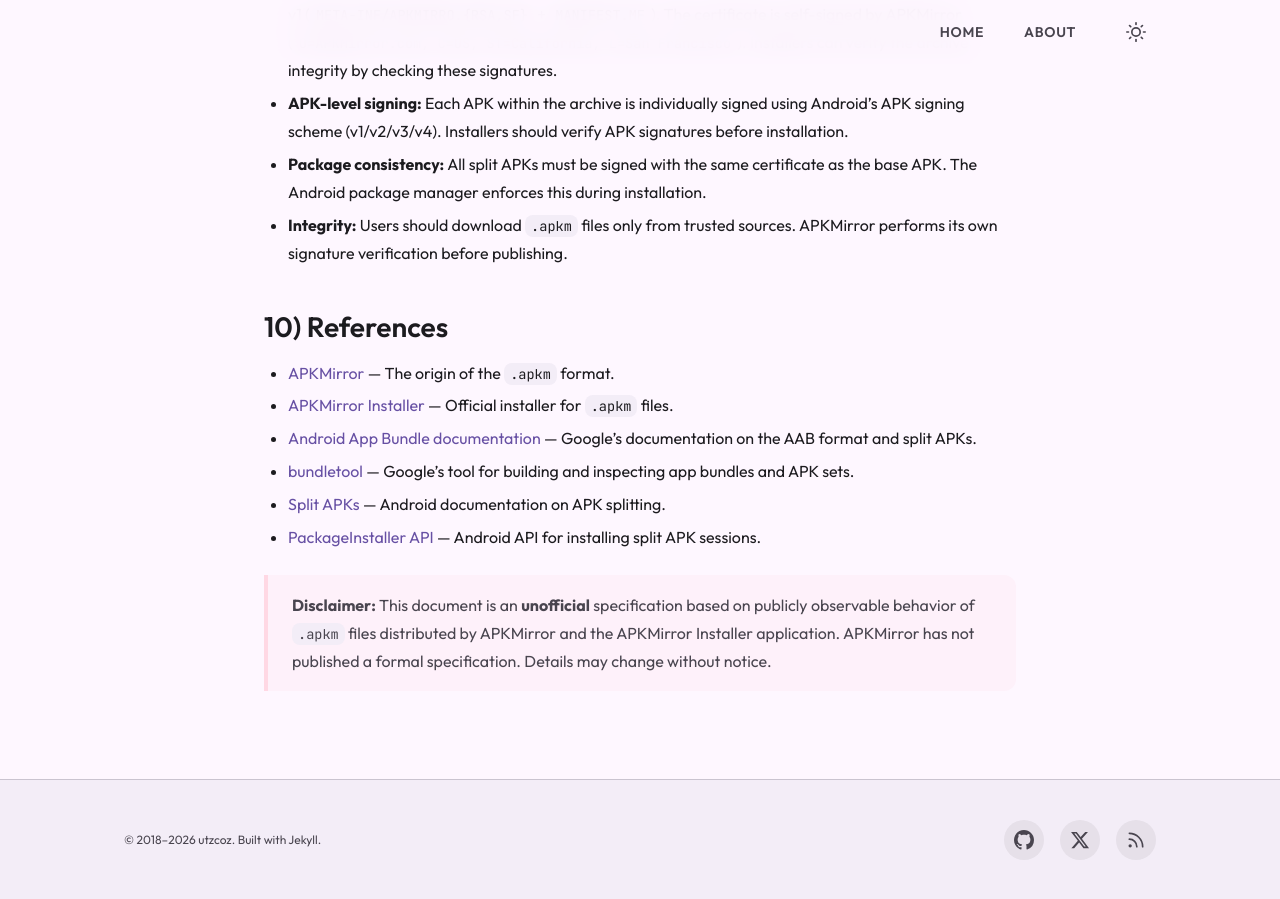
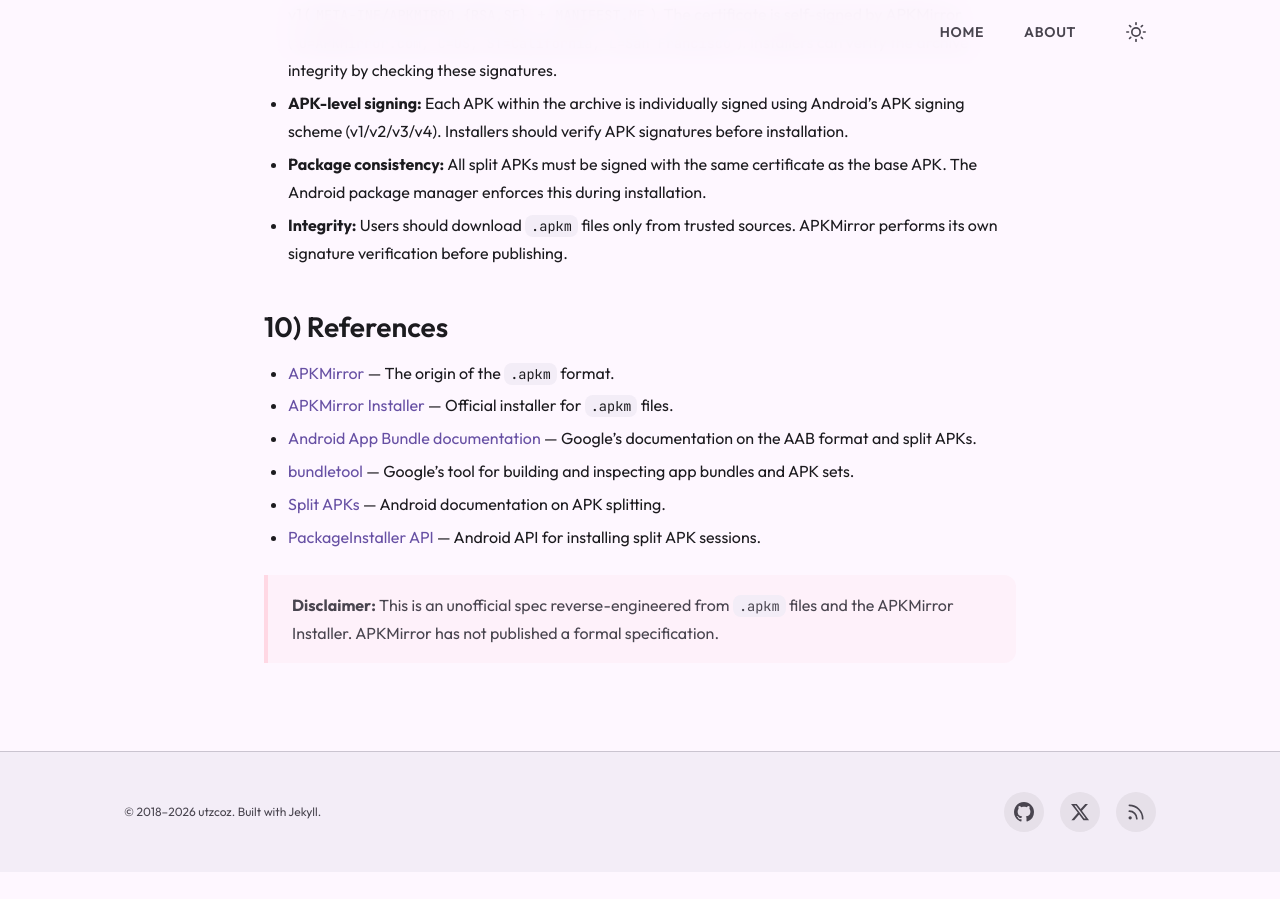
Before and after one commit to utzcoz/utzcoz.github.io, a Jekyll site: the page built from _posts/2026-03-01-APKM-file-format-spec-from-APKMirror.markdown, in a window 1280 px wide and 900 px high, scrolled down 13498 px. Built offline with Jekyll 4.4.1, drawn with Linux system fonts in a browser that asks for light colours; comment, search, counter and statistics services are not loaded; after the commit the page ends 14370 px from its top, so only the background shows below that; some of the changed text lies outside the part shown.

Commit message:
Polish prose across 5 blog posts to remove AI writing patterns
Remove hedging (can vary -> varies), filler phrases (The following is a
summary of), copula avoidance, verbose framing, and fix grammar in the
Jekyll theme post. No content or technical detail changed.

````diff
--- a/_posts/2026-03-01-APKM-file-format-spec-from-APKMirror.markdown
+++ b/_posts/2026-03-01-APKM-file-format-spec-from-APKMirror.markdown
@@ -28,7 +28,7 @@ and an installer URL shortcut.
 
 ### 2.1) Real-world example — Google Play Store 50.3.27
 
-The following is the actual structure of `com.android.vending` v50.3.27 distributed by APKMirror
+Directory structure of `com.android.vending` v50.3.27 from APKMirror
 (48.0 MB compressed, 106.3 MB uncompressed, 42 entries):
 
 ```
@@ -132,8 +132,8 @@ The naming follows the conventions used by Android's
 
 ## 3) Metadata — `info.json`
 
-The `.apkm` archive includes an `info.json` file at the root of the archive. This JSON file
-describes the package, its available configurations, and APKMirror-specific distribution metadata.
+The `.apkm` archive includes an `info.json` at its root, describing the package, available
+configurations, and APKMirror-specific distribution metadata.
 
 ### 3.1) Real-world example — Google Play Store 50.3.27
 
@@ -487,6 +487,5 @@ extension serves as a hint for the APKMirror Installer to register as a handler.
 - [PackageInstaller API](https://developer.android.com/reference/android/content/pm/PackageInstaller) —
   Android API for installing split APK sessions.
 
-> **Disclaimer:** This document is an **unofficial** specification based on publicly observable
-> behavior of `.apkm` files distributed by APKMirror and the APKMirror Installer application.
-> APKMirror has not published a formal specification. Details may change without notice.
+> **Disclaimer:** This is an unofficial spec reverse-engineered from `.apkm` files and the
+> APKMirror Installer. APKMirror has not published a formal specification.
````
Also changed, not shown: _posts/2026-02-23-layout-inspector-analysis.markdown (+6 -6 lines), _posts/2026-03-01-robolectric-native-runtime-report.markdown (+3 -5 lines), _posts/2026-03-05-build-jekyll-theme-with-claude-code.markdown (+4 -4 lines), _posts/2026-03-08-aosp-split-apk-architecture.md (+5 -6 lines).
